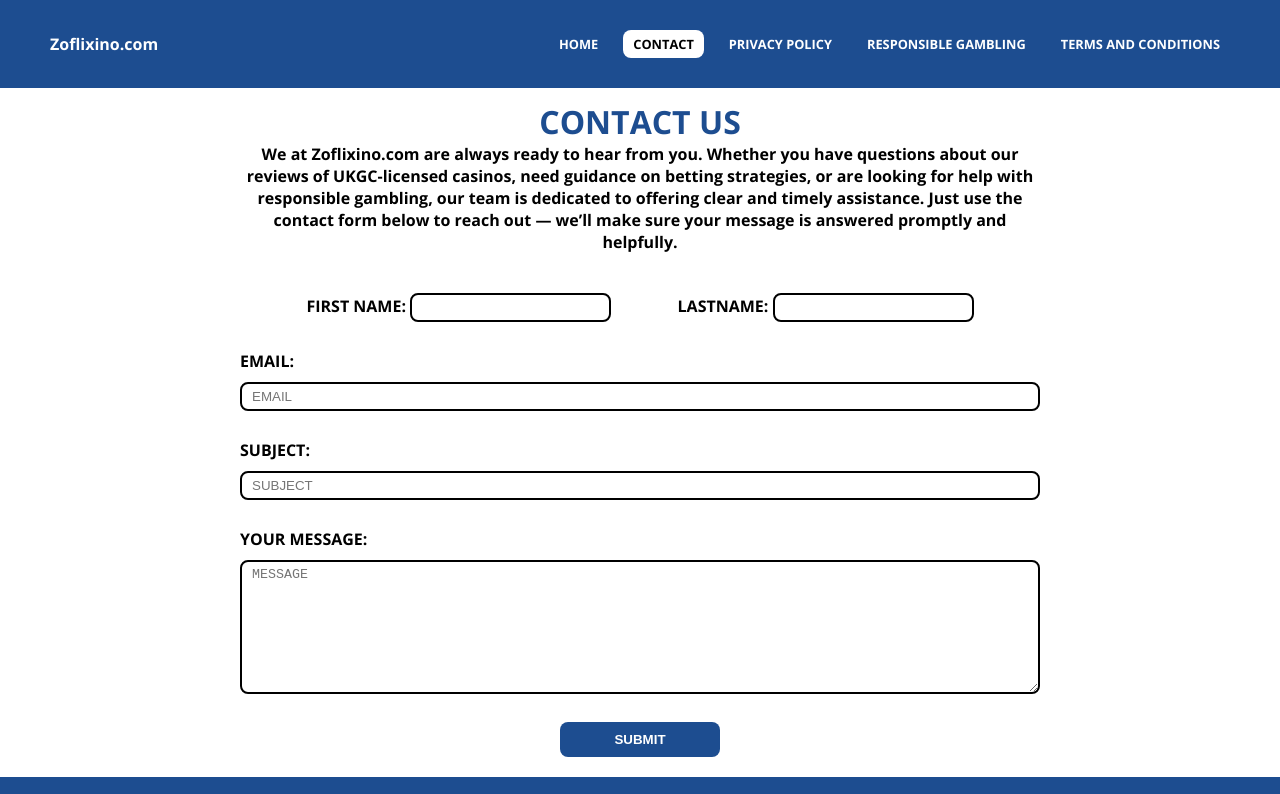
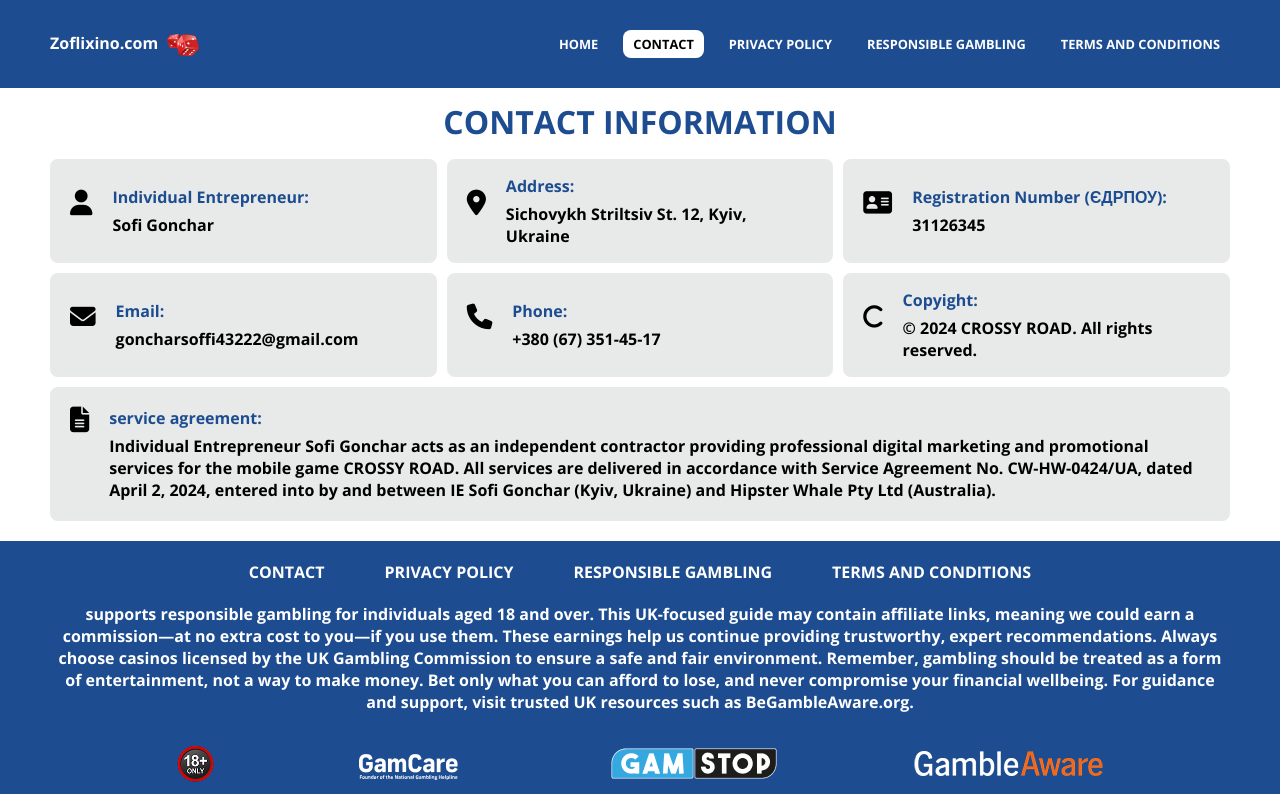
Before and after one commit to Pronab69/Zoflixino.com, a plain HTML site: page extra pages/Contact.html in a window 1280 px wide. Shown: the top 794 px of the page. Drawn offline with nearby package versions, Linux system fonts and the light colour scheme.

Commit message:
contact change

```diff
--- a/css/style.css
+++ b/css/style.css
@@ -286,44 +286,26 @@ footer{
 flex-wrap: wrap;gap: 10px;}
 .footer_disc span a,
 .footer_disc span{color: #fff;font-weight: bold;}
+.comm-pad{  margin: 80px  auto 0;}
+/* contact page */
+.contact_page h2{font-size: 2rem;color: #1D4D90;
+text-transform: uppercase;text-align: center;margin-bottom: 16px;}
 
-/* contact page */
-.contact_page{
-
-    text-align: center;
-    max-width: 900px;
-
-
+.contact-details{display: flex;align-items: center; background: #E7EAE8;
+    padding: 16px 20px;border-radius: 8px;gap: 20px;}
+.contact-details i{
+    font-size: 1.6rem;
+    margin-bottom: 1rem;
 }
-
-.comm-pad{  margin: 80px  auto 0;}
-.contact_page h2{
-font-size: 2rem;
-font-weight: bold;
-text-transform: uppercase;
-color: #1D4D90;
+.contact-details div h4{
+    color: #1D4D90;font-size: 1rem;
+    margin-bottom: 6px;
 }
-.contact_page p{font-weight: bold;}
-
-.contact_page form{
-    text-align: start;
-    display: flex;
-    flex-direction: column;
-    justify-content: center;
-  gap: 10px;
-  margin-top: 40px;
-  font-size: 1rem;font-weight: bold;
+.contact-details div p{
+    font-weight: bold;
 }
-.contact_page div{display: flex;justify-content: space-evenly;}
-
-.contact_page form textarea,
-.contact_page form input{
-padding: 5px 10px;border-radius: 8px; border: 2px solid #000;transition: all ease-in 0.4s;
-margin-bottom: 18px;}
-.contact_page form textarea:hover,
-.contact_page form input:hover{border: 2px solid #1D4D90;}
-.contact_page form button{display: inline-block;padding: 10px;width: 20%;margin: 0 auto; background: #1D4D90;
-border: none;border-radius: 8px;font-weight: bold;color: #fff;cursor: pointer;}
+.contact_page section{display: grid;grid-template-columns: repeat(3,1fr);gap: 10px;}
+.contact-details1{grid-column: span 3;gap: 20px;padding:20px 20px ;align-items: start;}
 /* privacy page */
 .privacy-page{text-align: center;}
 .privacy-page h2{margin-bottom: 10px;font-size: 2rem;color: #1D4D90;}
@@ -419,9 +401,13 @@ text-align: start !important;
 
 .luck_itms{grid-template-columns: repeat(1,1fr);}
 .footer_link ul{gap: 20px;}
-.contact_page div{flex-direction: column;}
-.contact_page div label{display: block;}
+
+
 #FirstName,
 #lastName{width: 100%;}
 
+
+.contact-details div h4{font-size: 1rem;}
+.contact-details{grid-column: span 3;padding: 20px 8px;}
+.contact-details1{padding: 20px 8px;}
 }
--- a/extra pages/Contact.html
+++ b/extra pages/Contact.html
@@ -21,7 +21,8 @@
     <header>
 
         <section class="container" id="Header">
-            <a class="logo" href="../index.html">Zoflixino.com <img src="images/pngwing.com_optimized_50.png" alt=""></a>
+            <a class="logo" href="../index.html">Zoflixino.com <img src="../images/pngwing.com_optimized_50.png"
+                    alt=""></a>
 
             <ul id="navbar">
                 <li><a href="../index.html">HOME</a></li>
@@ -37,36 +38,64 @@
 
     </header>
     <main class="contact_page comm-pad container">
+        <h2>Contact information</h2>
         <section>
-            <h2>Contact Us</h2>
-            <p>        We at Zoflixino.com  are always ready to hear from you. Whether you have questions about our reviews of
-        UKGC-licensed casinos, need guidance on betting strategies, or are looking for help with responsible gambling,
-        our team is dedicated to offering clear and timely assistance. Just use the contact form below to reach out —
-        we’ll make sure your message is answered promptly and helpfully.</p>
+
+            <div class="contact-details">
+                <i class="fa-solid fa-user"></i>
+                <div>
+                    <h4>Individual Entrepreneur: </h4>
+                    <p>Sofi Gonchar</p>
+                </div>
+            </div>
+   <div class="contact-details">
+                <i class="fa-solid fa-location-dot"></i>
+                <div>
+                    <h4>Address: </h4>
+                    <p> Sichovykh Striltsiv St. 12, Kyiv, Ukraine</p>
+                </div>
+            </div>
+              <div class="contact-details">
+             <i class="fa-solid fa-address-card"></i>
+                <div>
+                    <h4> Registration Number (ЄДРПОУ):  </h4>
+                    <p>31126345</p>
+                </div>
+            </div>
+              <div class="contact-details">
+                <i class="fa-solid fa-envelope"></i>
+                <div>
+                    <h4>Email: </h4>
+                    <p> goncharsoffi43222@gmail.com</p>
+                </div>
+            </div>
+             <div class="contact-details">
+               <i class="fa-solid fa-phone"></i>
+                <div>
+                    <h4>  Phone:</h4>
+                    <p> +380 (67) 351-45-17</p>
+                </div>
+            </div>
+            <div class="contact-details">
+               <i class="fa-solid fa-c"></i>
+                <div>
+                    <h4>Copyight: </h4>
+                    <p>© 2024 CROSSY ROAD. All rights reserved.</p>
+                </div>
+            </div>
+            <div class="contact-details contact-details1">
+        <i class="fa-solid fa-file-lines"></i>
+                <div>
+                    <h4>service agreement: </h4>
+                    <p>Individual Entrepreneur Sofi Gonchar acts as an independent contractor providing professional digital marketing and promotional services for the mobile game CROSSY ROAD. All services are delivered in accordance with Service Agreement No. CW-HW-0424/UA, dated April 2, 2024, entered into by and between IE Sofi Gonchar (Kyiv, Ukraine) and Hipster Whale Pty Ltd (Australia).
+
+</p>
+                </div>
+            </div>
+
         </section>
 
-        <form action="">
-           <div >
-             <span>  <label for="FirstName">FIRST NAME:</label>
 
-            <input type="text" id="FirstName" name="FirstName"></span>
-            <span>
-                <label for="lastName">LASTNAME:</label>
-
-                <input type="text" id="lastName" name="lastName">
-            </span>
-           </div>
-           <label for="email">EMAIL:</label>
-
-           <input required placeholder="EMAIL" type="email" id="email" name="email">
-          <label for="subject">SUBJECT:</label>
-         <input placeholder="SUBJECT" type="text" id="subject" name="subject">
-          <label for="message">YOUR MESSAGE:</label>
-
-          <textarea required placeholder="MESSAGE" name="message" id="message" cols="34" rows="8"></textarea>
-
-          <button type="submit">SUBMIT</button>
-        </form>
 
     </main>
 
@@ -98,7 +127,7 @@
                 <li><a href="https://www.ncpgambling.org/help-treatment/"><img src="../images/footer-icons (1).png"
                             alt=""></a></li>
                 <li><a href="https://www.gamcare.org.uk/"><img src="../images/footer-icons.png" alt=""></a></li>
-                <li><a href="https://www.gamstop.co.uk/"><img src="../images/footer-icons1.png"  alt=""></a></li>
+                <li><a href="https://www.gamstop.co.uk/"><img src="../images/footer-icons1.png" alt=""></a></li>
                 <li><a href="https://www.gambleaware.org/"><img src="../images/footer-icons2 .png " alt=""></a></li>
             </ul>
             <span>&copy; 2025 <a href="index.html"> Zoflixino.com</a> | All rights reserved.</span>
```
Also changed, not shown: extra pages/privacy.html (+1 -1 lines), extra pages/respnsible.html (+1 -1 lines), extra pages/terms&condition.html (+2 -2 lines).
